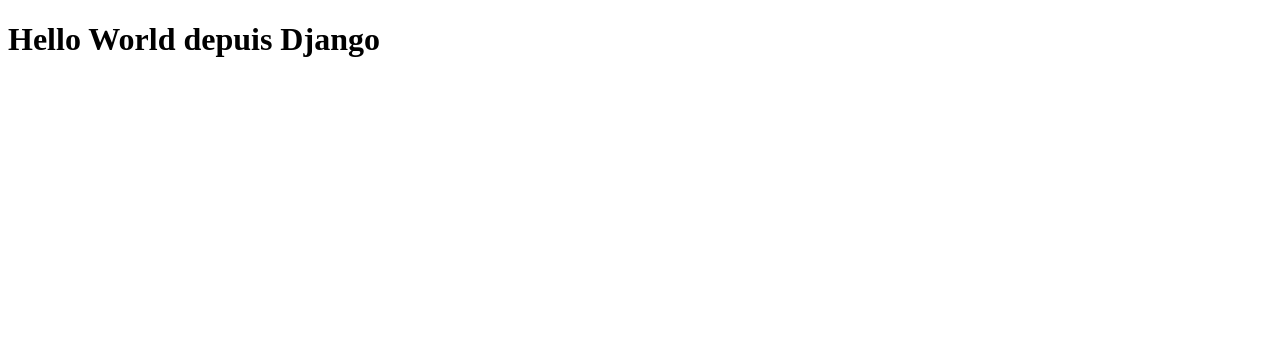
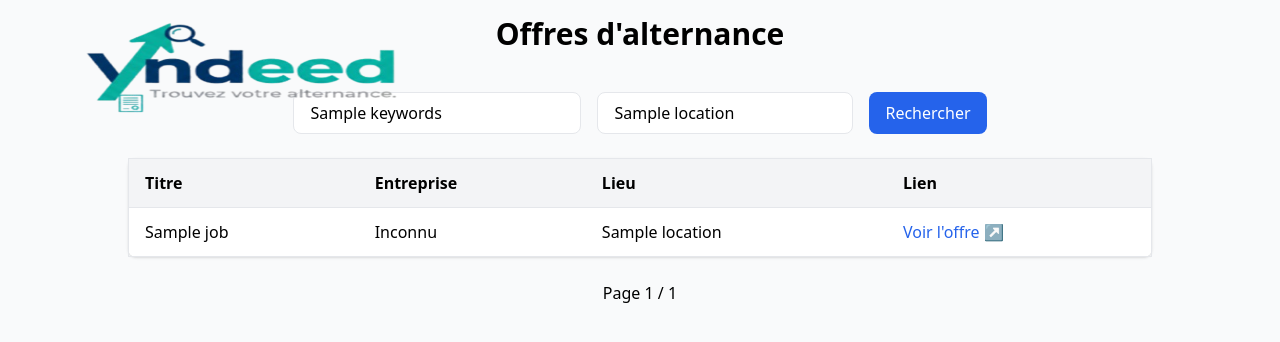
Before and after one commit to LaBrique/yndeed, a Django app: template AppYndeed/templates/index.html in a window 1280 px wide. Shown: the top 342 px of the page. Run offline with Django 5.2, Linux system fonts and the light colour scheme; the template is opened without the code that fills it: most values are stand-ins (such as "Sample title", 1, 10 or a date in 2020); some libraries are stand-ins or nearby versions.

Commit message:
Le commit du tigre, teh bogota

```diff
--- /dev/null
+++ b/AppYndeed/static/js/index.js
@@ -0,0 +1 @@
+console.log("Filtres JobSpy actifs ✅");
--- a/AppYndeed/templates/index.html
+++ b/AppYndeed/templates/index.html
@@ -1,10 +1,104 @@
 <!DOCTYPE html>
 <html lang="fr">
 <head>
-    <meta charset="UTF-8">
-    <title>Hello World</title>
+  {% load static %}
+  <meta charset="UTF-8">
+  <title>Offres d'alternance</title>
+  <script src="https://cdn.tailwindcss.com"></script>
+  <script src="{% static 'js/index.js' %}" defer></script>
 </head>
-<body>
-    <h1>Hello World depuis Django </h1>
+
+<body class="bg-gray-50 min-h-screen">
+
+<header class="relative w-full p-4 flex justify-center items-center mb-6">
+    <img
+      class="absolute left-10"
+      src="{% static 'img/deWided-Yndeed.png' %}"
+      alt="Logo Yndeed"
+      width="400"
+      style="top: -2.5rem;"
+    >
+
+    <h1 class="text-3xl font-bold">
+      Offres d'alternance
+    </h1>
+  </header>
+
+  <main class="flex flex-col items-center pb-10">
+
+    <form method="get" class="flex gap-4 mb-6">
+      <input
+        type="text"
+        name="keywords"
+        placeholder="Ex: développeur python"
+        value="{{ keywords }}"
+        class="border rounded-lg px-4 py-2 w-72"
+      />
+      <input
+        type="text"
+        name="location"
+        placeholder="Lieu (ex: Montpellier)"
+        value="{{ location }}"
+        class="border rounded-lg px-4 py-2 w-64"
+      />
+      <button
+        type="submit"
+        class="bg-blue-600 text-white px-4 py-2 rounded-lg hover:bg-blue-700"
+      >
+        Rechercher
+      </button>
+    </form>
+
+    <div class="w-11/12 md:w-4/5">
+      <table class="min-w-full bg-white border border-gray-200 rounded-lg shadow">
+        <thead class="bg-gray-100">
+          <tr>
+            <th class="py-3 px-4 text-left font-semibold">Titre</th>
+            <th class="py-3 px-4 text-left font-semibold">Entreprise</th>
+            <th class="py-3 px-4 text-left font-semibold">Lieu</th>
+            <th class="py-3 px-4 text-left font-semibold">Lien</th>
+          </tr>
+        </thead>
+        <tbody>
+          {% for job in page_obj %}
+          <tr class="border-t hover:bg-gray-50">
+            <td class="py-3 px-4">
+              {{ job.title }}
+            </td>
+            <td class="py-3 px-4">{{ job.company|default:"Inconnu" }}</td>
+            <td class="py-3 px-4">{{ job.location|default:"Non précisé" }}</td>
+
+            <td class="py-3 px-4">
+              {% if job.job_url %}
+                <a href="{{ job.job_url }}" target="_blank" class="text-blue-600 hover:underline">
+                  Voir l'offre ↗
+                </a>
+              {% else %}
+                N/A
+              {% endif %}
+            </td>
+          </tr>
+          {% endfor %}
+        </tbody>
+      </table>
+
+      <div class="flex justify-center items-center gap-3 mt-6">
+        {% if page_obj.has_previous %}
+          <a href="?page={{ page_obj.previous_page_number }}&keywords={{ keywords }}&location={{ location }}"
+             class="px-3 py-2 border rounded-lg hover:bg-blue-100">
+            ← Précédent
+          </a>
+        {% endif %}
+        <span>Page {{ page_obj.number }} / {{ page_obj.paginator.num_pages }}</span>
+        {% if page_obj.has_next %}
+          <a href="?page={{ page_obj.next_page_number }}&keywords={{ keywords }}&location={{ location }}"
+             class="px-3 py-2 border rounded-lg hover:bg-blue-100">
+            Suivant →
+          </a>
+        {% endif %}
+      </div>
+    </div>
+
+  </main>
 </body>
 </html>
--- /dev/null
+++ b/package.json
@@ -0,0 +1,5 @@
+{
+  "devDependencies": {
+    "tailwindcss": "^4.1.16"
+  }
+}
```
Also changed, not shown: AppYndeed/views/index.py (+53 -1 lines), AppYndeed/static/img/Wide-Yndeed-no-circle.png (added), AppYndeed/static/img/Wide-Yndeed.png (added), AppYndeed/static/img/deWided-Yndeed.png (added), AppYndeed/static/img/logo_yndeed.png (added), package-lock.json (added).
